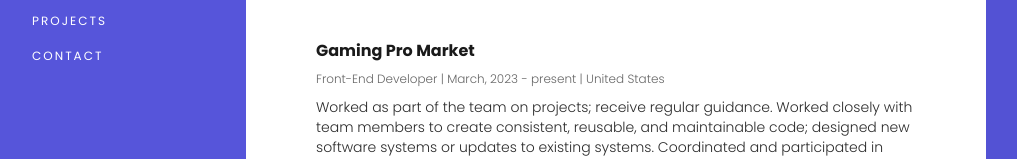
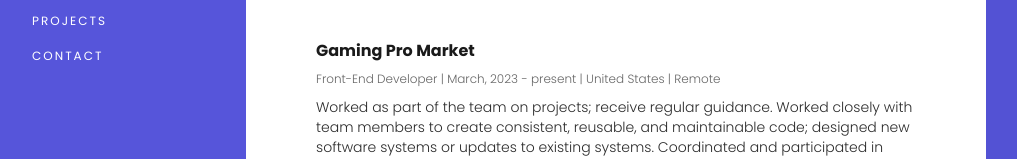
Before and after one commit to beratucardy/my-portfolio, a React (Create React App) app: page / in a window 1280 px wide. Shown: the part 578-737 px from the top of the page, without its empty margins (154-1171 px from the left). Built offline with nearby package versions, Linux system fonts and the light colour scheme.

Commit message:
portfolio-v11

```diff
--- a/src/components/main/experiences/experience.js
+++ b/src/components/main/experiences/experience.js
@@ -1,11 +1,11 @@
 import React from "react";
 
-const Experience = ({ company, title, date, desc, location }) => {
+const Experience = ({ company, title, date, desc, location, locationType }) => {
   return (
     <div className="top-item resume-item">
       <h2>{company}</h2>
       <span>
-        {title} | {date} | {location}
+        {title} | {date} | {location} | {locationType}
       </span>
       <p>{desc}</p>
     </div>
--- a/src/components/main/experiences/experiences.json
+++ b/src/components/main/experiences/experiences.json
@@ -3,14 +3,16 @@
     "company": "Gaming Pro Market",
     "title": "Front-End Developer",
     "date": "March, 2023 - present",
-    "location":"United States",
+    "location": "United States",
+    "locationType": "Remote",
     "desc": "Worked as part of the team on projects; receive regular guidance. Worked closely with team members to create consistent, reusable, and maintainable code; designed new software systems or updates to existing systems. Coordinated and participated in implementation, testing, and support. Responsible for understanding how their work fits into the project objectives. Ensured each build functions correctly on mobile, tablet, and desktop devices."
   },
   {
     "company": "Let's Rental Car",
     "title": "Front-End Developer",
     "date": "October, 2022 - March, 2023",
-    "location":"United States",
+    "location": "United States",
+    "locationType": "Remote",
     "desc": "Followed agile & scrum methods for the development of the product. Involving in building multiple UI components from design stage to production stage. Performed validation of completed sites including the debugging and testing of code. Designed a responsive website using Bootstrap grid system to layout contents that fit different devices including mobile, tablet and desktop. Cross-browser tested sites in Microsoft Edge, Safari, Firefox, Chrome and mobile browsers."
   }
 ]
```
